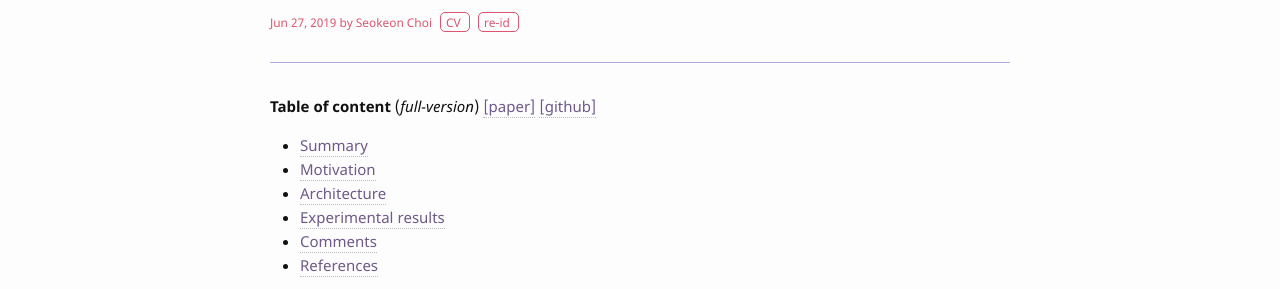
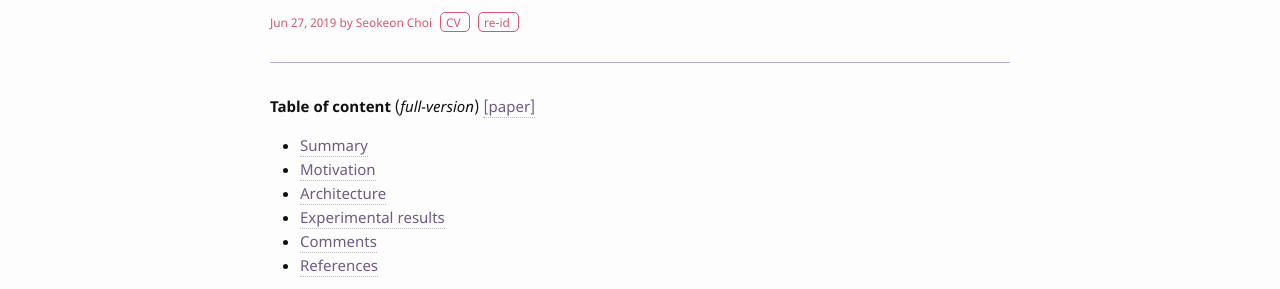
Before and after one commit to bismex/bismex.github.io, a Jekyll site: the page built from _posts/2019-06-27-DINN.md, in a window 1280 px wide and 900 px high. Shown: the part 211-500 px from the top of the window. Built offline with Jekyll 4.4.1, drawn with Linux system fonts in a browser that asks for light colours.

Commit message:
Update 2019-06-27-DINN.md

```diff
--- a/_posts/2019-06-27-DINN.md
+++ b/_posts/2019-06-27-DINN.md
@@ -10,7 +10,7 @@
 ---
 
 **Table of content** (*full-version*)
-[[paper]]() [[github]]()
+[[paper]](http://openaccess.thecvf.com/content_CVPR_2019/papers/Song_Generalizable_Person_Re-Identification_by_Domain-Invariant_Mapping_Network_CVPR_2019_paper.pdf)
 {: class="table-of-content"}
 * TOC
 {:toc}
```
